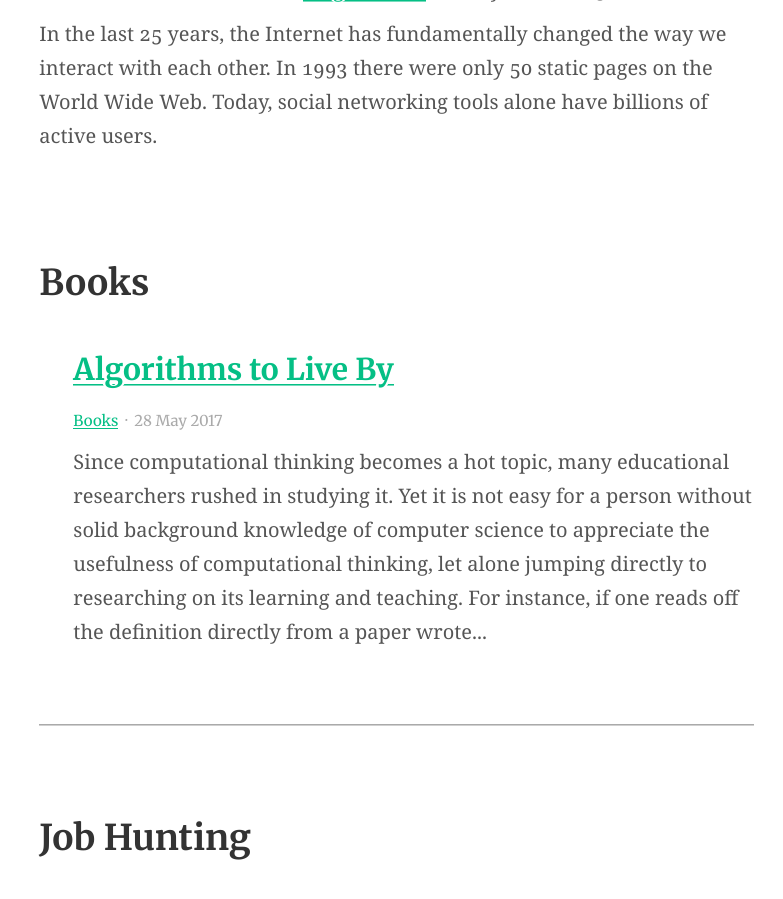
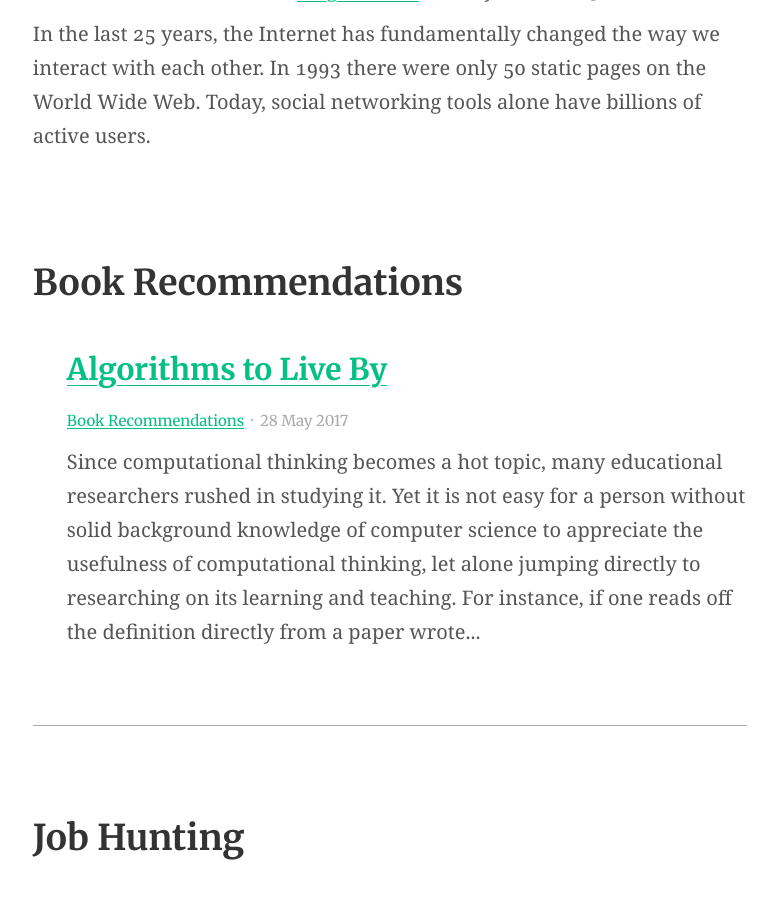
Before and after one commit to Neo-Hao/neo-hao.github.io, a Jekyll site: the page built from categories.md, in a window 1280 px wide and 900 px high, scrolled down 1186 px. Shown: the whole window, without its empty margins (135-918 px from the left). Built offline with Jekyll 4.4.1, drawn with Linux system fonts in a browser that asks for light colours; some of the changed text lies outside the part shown.

Commit message:
typo fix

```diff
--- a/_posts/2017-05-28-book-recommend.md
+++ b/_posts/2017-05-28-book-recommend.md
@@ -1,6 +1,6 @@
 ---
 title: Algorithms to Live By
-category: Books
+category: Book Recommendations
 feature_image: "https://unsplash.it/1200/400?random"
 ---
 
```
